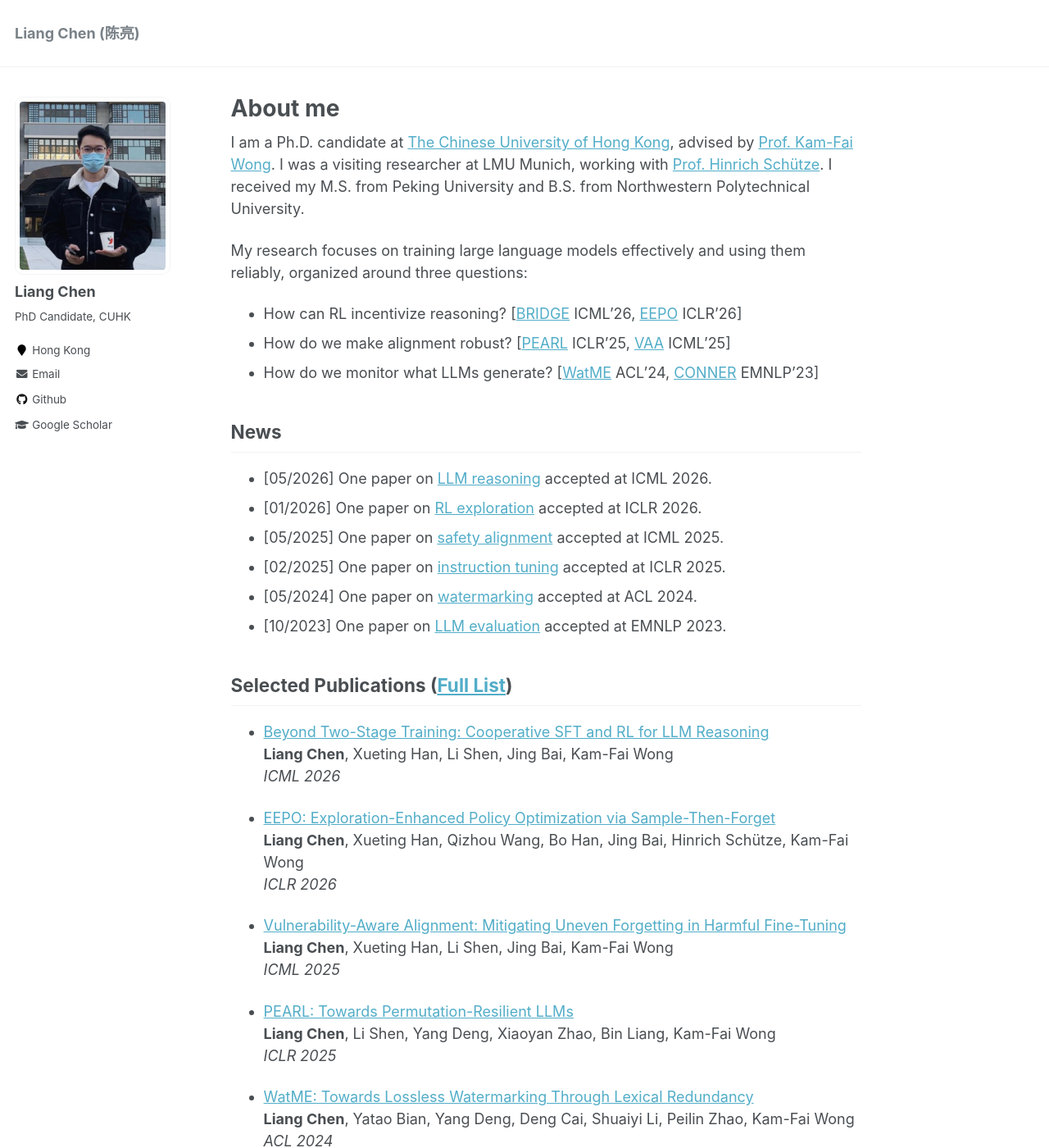
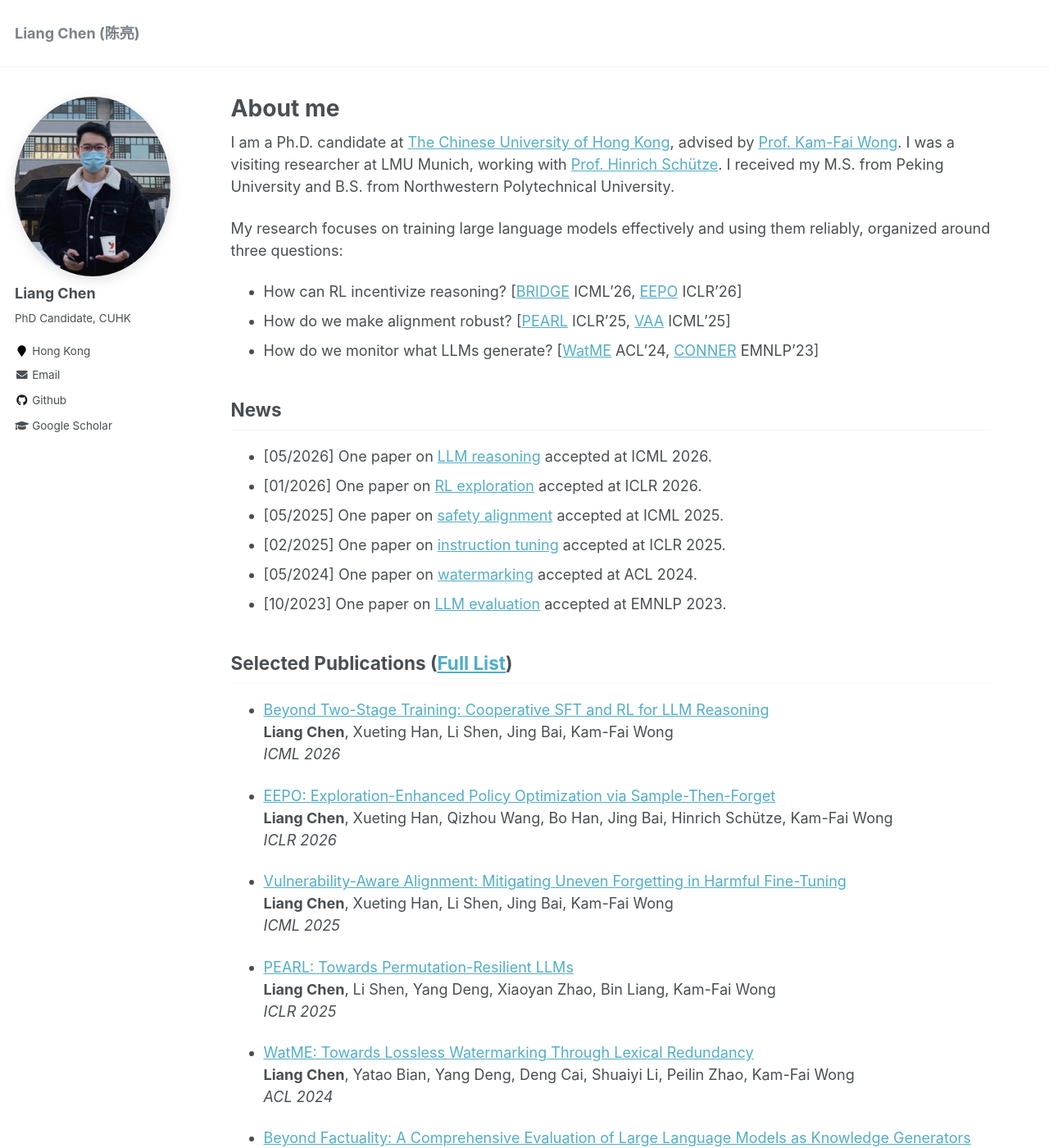
Before and after one commit to ChanLiang/ChanLiang.github.io, a Jekyll site: the page built from _pages/about.md, in a window 1280 px wide and 1400 px high. Shown: the whole window at 82% size. Built offline with Jekyll 4.4.1, drawn with Linux system fonts in a browser that asks for light colours.

Commit message:
Refine avatar styling and rebalance page horizontal margins
Avatar: revert to circle at 220px, drop hard border and padding,
add a soft shadow for depth.

Page: reduce right-side suffix from 2/12 to 0.5/12 so content
no longer skews left when the right sidebar is disabled.

Co-Authored-By: Claude Opus 4.7 (1M context) <noreply@anthropic.com>

```diff
--- a/_sass/_page.scss
+++ b/_sass/_page.scss
@@ -20,7 +20,7 @@
   @include breakpoint($large) {
     @include span(10 of 12 last);
     @include prefix(0.5 of 12);
-    @include suffix(2 of 12);
+    @include suffix(0.5 of 12);
   }
 
   .page__inner-wrap {
--- a/_sass/_sidebar.scss
+++ b/_sass/_sidebar.scss
@@ -83,12 +83,13 @@
   }
 
   img {
-    max-width: 250px;
-    border-radius: 10px;
+    max-width: 220px;
+    border-radius: 50%;
+    box-shadow: 0 4px 16px rgba(0, 0, 0, 0.12);
 
     @include breakpoint($large) {
-      padding: 5px;
-      border: 1px solid $border-color;
+      padding: 0;
+      border: 0;
     }
   }
 }
```
